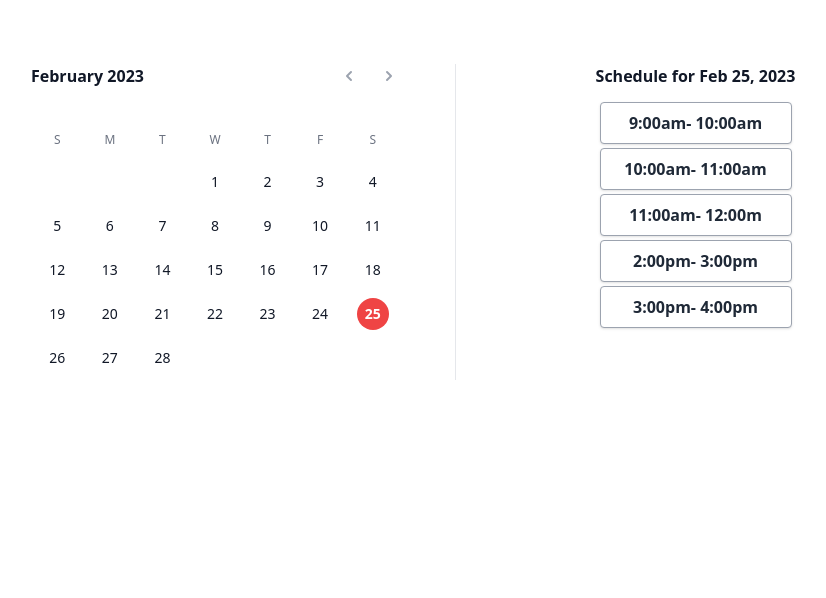
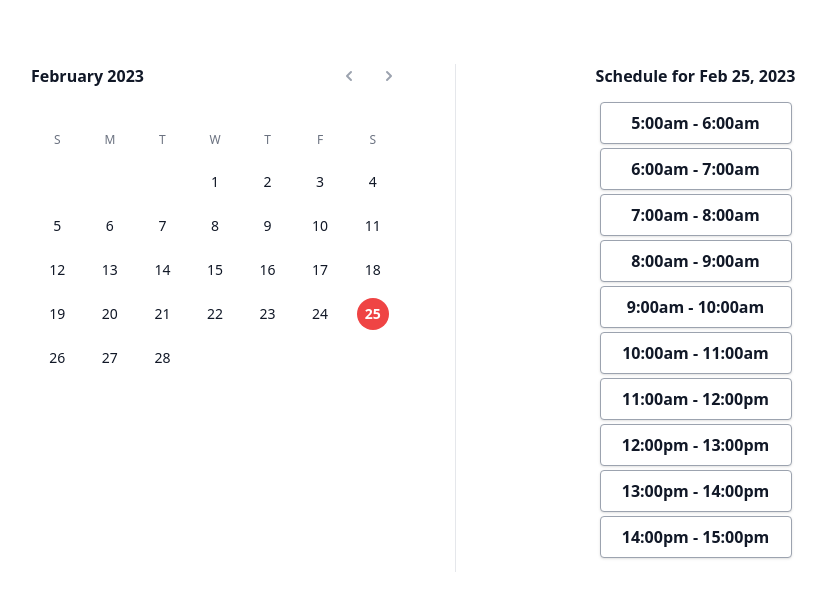
Before and after one commit to samergh1/padsy, a React (Vite) app: page /schedule in a window 1280 px wide. Shown: the top 598 px of the page, without its empty margins (185-1011 px from the left). Built offline with nearby package versions, Linux system fonts and the light colour scheme.

Commit message:
Calendar

```diff
--- /dev/null
+++ b/src/context/ScheduleContext.jsx
@@ -0,0 +1,9 @@
+import React from "react";
+
+export const ScheduleContext = React.createContext();
+
+export function ScheduleContextProvider({ children }) {
+  return (
+    <ScheduleContext.Provider value={{}}>{children}</ScheduleContext.Provider>
+  );
+}
--- /dev/null
+++ b/src/hooks/useSchedule.jsx
@@ -0,0 +1,49 @@
+import { useCallback, useState } from "react";
+import { isEqual } from "date-fns";
+
+export function useSchedule() {
+  const [hours, setHours] = useState([]);
+  const startSchedule = 5;
+  const endSchedule = 15;
+  const busySchedule = [
+    new Date(2023, 2, 16, 11, 0, 0),
+    new Date(2023, 2, 18, 14, 0, 0),
+  ];
+  const createSchedule = useCallback(async (date) => {
+    let aux = [];
+    for (let i = startSchedule; i < endSchedule; i++) {
+      const asd = new Date(
+        date.getFullYear(),
+        date.getMonth(),
+        date.getDate(),
+        i,
+        0,
+        0
+      );
+      const title = `${i}:00${i < 12 ? "am" : "pm"} - ${i + 1}:00${
+        i + 1 < 12 ? "am" : "pm"
+      }`;
+      let busy = false;
+      busySchedule.map((b) => {
+        if (isEqual(asd, b)) {
+          busy = true;
+          //   console.log(busy);
+        }
+      });
+      const hour = {
+        title: title,
+        startHour: i,
+        endHour: i + 1,
+        busy: busy,
+      };
+      aux.push(hour);
+    }
+    setHours(aux);
+  }, []);
+  return {
+    hours,
+    createSchedule,
+    setHours,
+    busySchedule,
+  };
+}
--- a/src/pages/SchedulePage/SchedulePage.jsx
+++ b/src/pages/SchedulePage/SchedulePage.jsx
@@ -1,4 +1,4 @@
-import React from "react";
+import React, { useEffect } from "react";
 import {
   add,
   eachDayOfInterval,
@@ -21,25 +21,47 @@ import {
   ChevronRightIcon,
   ChevronDownIcon,
 } from "@heroicons/react/solid";
+import { useSchedule } from "../../hooks/useSchedule";
+import setYear from "date-fns/fp/setYear";
 
-const Hours = [
-  { title: "9:00am- 10:00am" },
-  { title: "10:00am- 11:00am" },
-  { title: "11:00am- 12:00m" },
-  { title: "2:00pm- 3:00pm" },
-  { title: "3:00pm- 4:00pm" },
-];
+// let hours = () => createSchedule();
+// const Hours = [
+//   { title: "9:00am - 10:00am" },
+//   { title: "10:00am - 11:00am" },
+//   { title: "11:00am - 12:00m" },
+//   { title: "2:00pm - 3:00pm" },
+//   { title: "3:00pm - 4:00pm" },
+//   { title: "3:00pm - 4:00pm" },
+//   { title: "3:00pm - 4:00pm" },
+//   { title: "4:00pm - 5:00pm" },
+//   { title: "5:00pm - 6:00pm" },
+// ];
 
 function classNames(...classes) {
   return classes.filter(Boolean).join(" ");
 }
 
 export function SchedulePage() {
+  const { hours, createSchedule, busySchedule } = useSchedule();
   let today = startOfToday();
   let [selectedDay, setSelectedDay] = useState(today);
+  let [selectedTime, setSelectedTime] = useState(
+    new Date(
+      selectedDay.getFullYear(),
+      selectedDay.getMonth(),
+      selectedDay.getDate(),
+      0,
+      0,
+      0
+    )
+  );
+  useEffect(() => {
+    createSchedule(selectedDay);
+  }, [createSchedule]);
+
   let [currentMonth, setCurrentMonth] = useState(format(today, "MMM-yyyy"));
   let firstDayCurrentMonth = parse(currentMonth, "MMM-yyyy", new Date());
-
+  // console.log(selectedTime);
   let days = eachDayOfInterval({
     start: firstDayCurrentMonth,
     end: endOfMonth(firstDayCurrentMonth),
@@ -104,7 +126,11 @@ export function SchedulePage() {
                 >
                   <button
                     type="button"
-                    onClick={() => setSelectedDay(day)}
+                    onClick={() => {
+                      setSelectedDay(day);
+                      createSchedule(day);
+                      // console.log(selectedDay);
+                    }}
                     className={classNames(
                       isEqual(day, selectedDay) && "text-white",
                       !isEqual(day, selectedDay) &&
@@ -151,13 +177,45 @@ export function SchedulePage() {
               </time>
             </h2>
             <div className="flex flex-col justify-center items-center my-3">
-              {Hours.map((hour) => (
-                <button
-                  onClick={<div className="bg-black w-96 h-96">Holis</div>}
-                  className="bg-white my-0.5 w-48 hover:bg-gray-100 text-gray-800 font-semibold py-2 px-4 border border-gray-400 rounded shadow"
-                >
-                  {hour.title}
-                </button>
+              {hours.map((hour) => (
+                <div key={hour.title}>
+                  <button
+                    // key={hour.title}
+                    onClick={() => {
+                      const newTime = new Date(
+                        selectedDay.getFullYear(),
+                        selectedDay.getMonth(),
+                        selectedDay.getDate(),
+                        hour.startSchedule,
+                        0,
+                        0
+                      );
+                      setSelectedTime(newTime);
+                      console.log(hour.busy);
+                    }}
+                    // className={`bg-${
+                    //   hour.busy ? "green-400" : "white"
+                    // } my-0.5 w-48 hover:bg-gray-100 text-gray-800 font-semibold py-2 px-4 border border-gray-400 rounded shadow`}
+                    // className={() =>
+                    //   classNames(
+                    //     hour.busy
+                    //       ? "cursor-pointer bg-white text-gray-900 hover:bg-gray-100 font-semibold py-2 px-4 border border-gray-400 rounded shadow"
+                    //       : "cursor-not-allowed bg-black text-gray-200 font-semibold py-2 px-4 border border-gray-400 rounded shadow"
+                    //     active ? "ring-2 ring-indigo-500" : "",
+                    //     "group relative flex items-center justify-center rounded-md border py-3 px-4 text-sm font-medium uppercase hover:bg-gray-50 focus:outline-none sm:flex-1 sm:py-6"
+                    //   )
+                    // }
+
+                    className={
+                      hour.busy === true
+                        ? "cursor-not-allowed bg-gray-200 text-gray-200 font-semibold py-2 px-4 rounded shadow my-0.5 w-48 text-gray-100 font-semibold py-2 px-4 borderrounded shadow"
+                        : "cursor-pointer bg-white text-gray-900 hover:bg-gray-100 font-semibold py-2 px-4 border border-gray-400 rounded shadow my-0.5 w-48 text-gray-800 font-semibold py-2 px-4 border border-gray-400 rounded shadow"
+                      // "group relative flex items-center justify-center rounded-md border py-3 px-4 text-sm font-medium uppercase hover:bg-gray-50 focus:outline-none sm:flex-1 sm:py-6",
+                    }
+                  >
+                    {hour.title}
+                  </button>
+                </div>
               ))}
             </div>
           </section>
```
